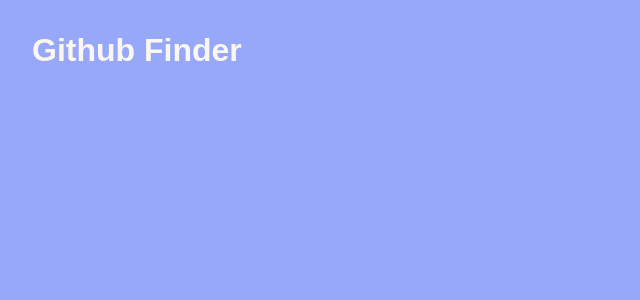
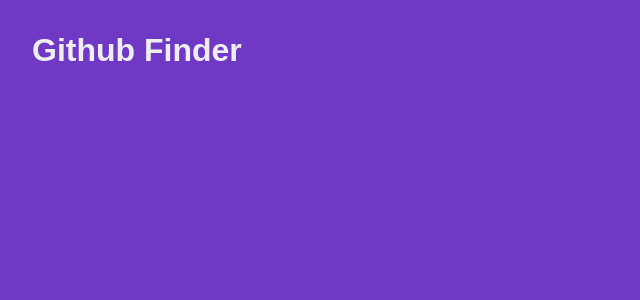
Before and after one commit to JethroTiago/github-finder, a React (Vite) app: page / in a window 1280 px wide. Shown: the top 300 px of the page, without its empty margins (0-640 px from the left). Built offline with nearby package versions, Linux system fonts and the light colour scheme; a web font is replaced by a local one.

Commit message:
Changing the color palette

```diff
--- a/src/index.css
+++ b/src/index.css
@@ -3,11 +3,11 @@
     margin: 0;
     box-sizing: border-box;
     font-family: 'Blinker', sans-serif;
-    color: #FAF7F0;
+    color: #EEEEEE;
 }
 
 body {
-    background-color: #98A8F8;
+    background-color: #6F38C5;
     padding: 2rem;
 }
 
```
